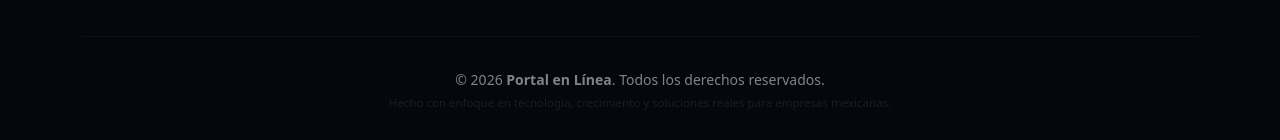
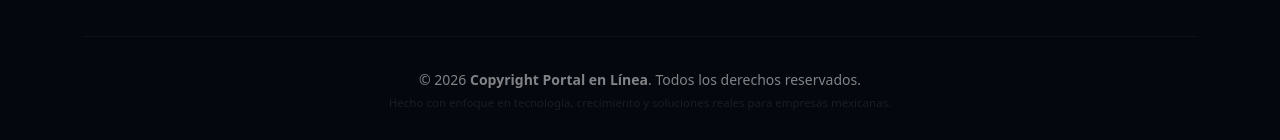
Before and after one commit to Ezequiel95/portal-en-linea, a React (Vite) app: page / in a window 1280 px wide. Shown: the part 5220-5360 px from the top of the page. Built offline with nearby package versions, Linux system fonts and the light colour scheme.

Commit message:
" se agrega la parte de numero de wharsapp"

```diff
--- a/src/App.jsx
+++ b/src/App.jsx
@@ -1168,7 +1168,7 @@
                     <path d="M9 0h1.98c.144.32.34.61.58.85.5.5 1.15.79 1.87.8v1.98c-.7 0-1.37-.19-1.95-.53V10.5C11.48 13 9.4 15 6.9 15c-2.5 0-4.5-2-4.5-4.5s2-4.5 4.5-4.5c.34 0 .67.04.99.11V8.15c-.32-.1-.66-.15-.99-.15-1.38 0-2.5 1.12-2.5 2.5s1.12 2.5 2.5 2.5 2.5-1.12 2.5-2.5V0z"/>
                   </svg>
                 </a>
-                <a href="https://wa.me/5213312345678" className="footer-social-icon" aria-label="WhatsApp">
+                <a href="https://wa.me/523331835228" className="footer-social-icon" aria-label="WhatsApp">
                   <svg width="18" height="18" fill="currentColor" viewBox="0 0 16 16">
                     <path d="M13.601 2.326A7.854 7.854 0 0 0 7.994 0C3.627 0 .068 3.558.064 7.926c0 1.399.366 2.76 1.057 3.965L0 16l4.204-1.102a7.933 7.933 0 0 0 3.79.965h.004c4.368 0 7.926-3.558 7.93-7.93A7.898 7.898 0 0 0 13.6 2.326zM7.994 14.521a6.573 6.573 0 0 1-3.356-.92l-.24-.144-2.494.654.666-2.433-.156-.251a6.56 6.56 0 0 1-1.007-3.505c0-3.626 2.957-6.584 6.591-6.584a6.56 6.56 0 0 1 4.66 1.931 6.557 6.557 0 0 1 1.928 4.66c-.004 3.639-2.961 6.592-6.592 6.592zm3.618-4.934c-.197-.099-1.17-.578-1.353-.646-.182-.065-.315-.099-.445.099-.133.197-.513.646-.627.775-.114.133-.232.148-.43.05-.197-.1-.836-.308-1.592-.985-.59-.525-.985-1.175-1.103-1.372-.114-.198-.011-.304.088-.403.087-.088.197-.232.296-.346.1-.114.133-.198.198-.33.065-.134.034-.248-.015-.347-.05-.099-.445-1.076-.612-1.47-.16-.389-.323-.335-.445-.34-.114-.007-.247-.007-.38-.007a.729.729 0 0 0-.529.247c-.182.198-.691.677-.691 1.654 0 .977.71 1.916.81 2.049.098.133 1.394 2.132 3.383 2.992.47.205.84.326 1.129.418.475.152.904.129 1.246.08.38-.058 1.171-.48 1.338-.943.164-.464.164-.86.114-.943-.049-.084-.182-.133-.38-.232z"/>
                   </svg>
@@ -1179,7 +1179,7 @@
 
           <div className="footer-bottom text-center small text-white-50">
             <p className="mb-1">
-              &copy; {new Date().getFullYear()} <strong>Portal en Línea</strong>. Todos los derechos reservados.
+              &copy; {new Date().getFullYear()} <strong>Copyright Portal en Línea</strong>. Todos los derechos reservados.
             </p>
             <p className="mb-0 text-muted" style={{ fontSize: '0.72rem' }}>
               Hecho con enfoque en tecnología, crecimiento y soluciones reales para empresas mexicanas.
```
